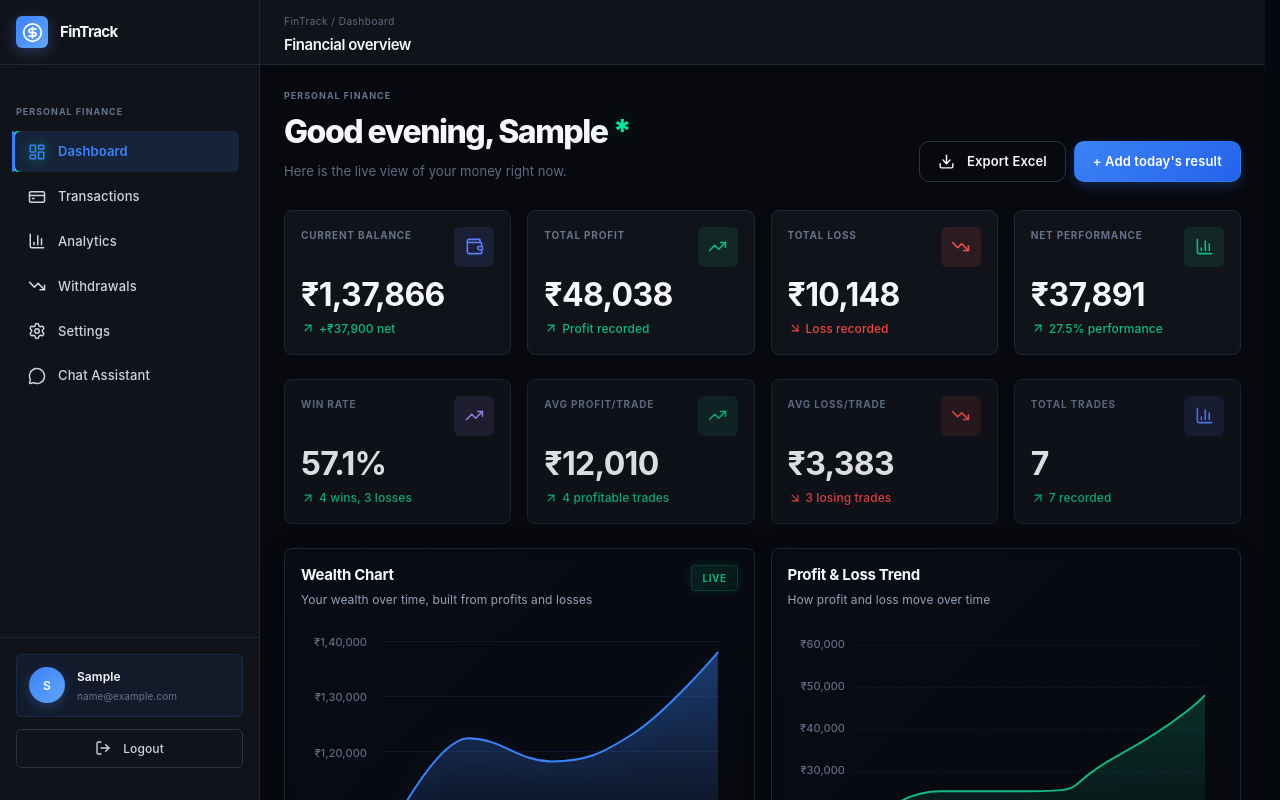
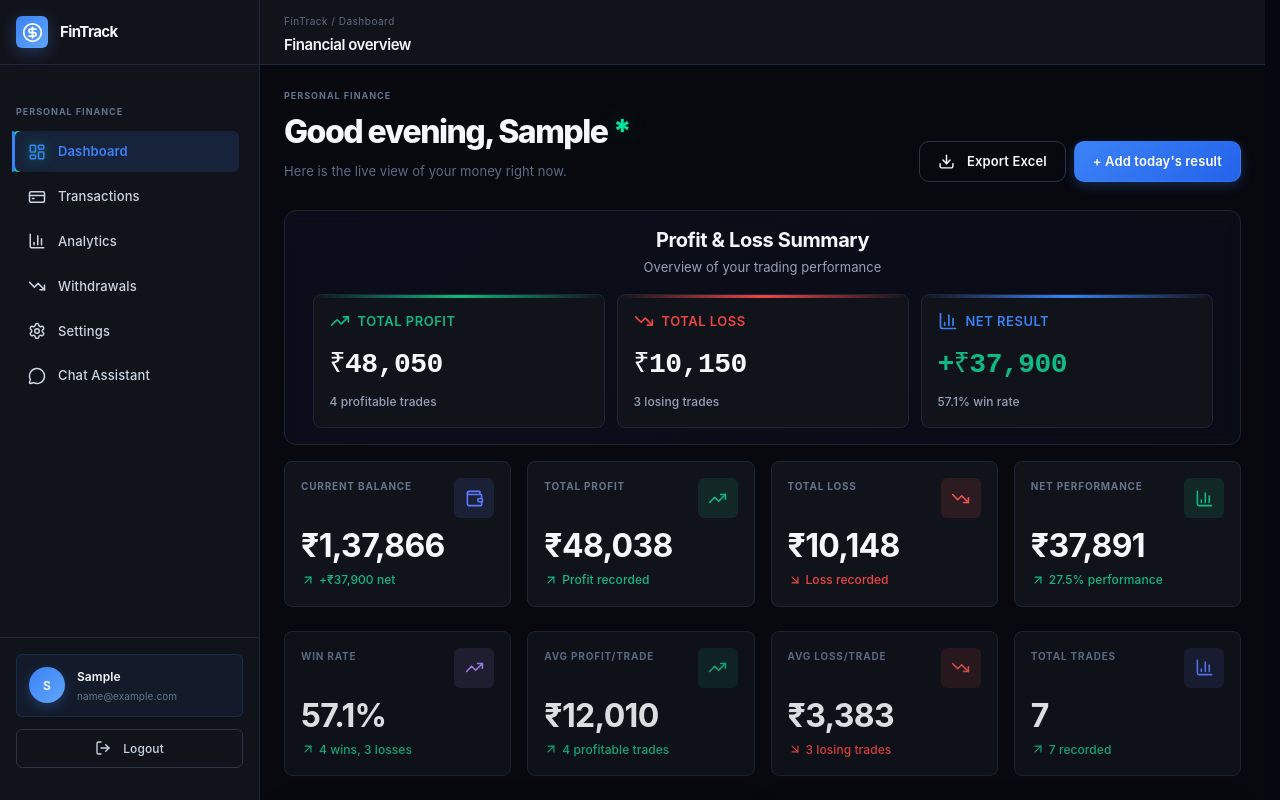
Before and after one commit to Varesh-Milind-Wani/FinSafe, a React (Vite) app: page / in a window 1280 px wide. Both pictures are taken after typing "Sample", "name@example.com", "Sample123" into the empty fields and a click on the button "Create account". Shown: the top 800 px of the page. Built offline with nearby package versions, Linux system fonts and the light colour scheme.

Commit message:
Add: Profit & Loss Summary section at top of Dashboard with dedicated cards for Total Profit, Total Loss, and Net Result

```diff
--- a/src/components/AddTransactionModal.tsx
+++ b/src/components/AddTransactionModal.tsx
@@ -271,7 +271,6 @@ const AddTransactionModal = ({
                 value={category}
                 onChange={(event) => setCategory(event.target.value)}
               >
-
                 <option value="Business Trade">Business Trade</option>
                 <option value="Intraday Equity">Intraday Equity</option>
                 <option value="Swing Trading">Swing Trading</option>
--- a/src/enhanced.css
+++ b/src/enhanced.css
@@ -1652,3 +1652,135 @@ input:focus, select:focus, textarea:focus {
   opacity: 0.5;
   cursor: not-allowed;
 }
+/* Profit & Loss Summary Section */
+.profit-loss-section {
+  margin: var(--spacing-xl) 0;
+  padding: var(--spacing-xl);
+  background: linear-gradient(135deg, rgba(99, 102, 241, 0.05), rgba(59, 130, 246, 0.03));
+  border: 1.5px solid var(--border-subtle);
+  border-radius: var(--radius-xl);
+  backdrop-filter: blur(8px);
+}
+
+.profit-loss-section .section-header {
+  text-align: center;
+  margin-bottom: var(--spacing-xl);
+}
+
+.profit-loss-section .section-header h2 {
+  font-size: 20px;
+  font-weight: 700;
+  color: var(--text-primary);
+  margin: 0 0 var(--spacing-sm) 0;
+  letter-spacing: -0.4px;
+}
+
+.profit-loss-section .section-header p {
+  font-size: 13px;
+  color: var(--text-tertiary);
+  margin: 0;
+}
+
+.profit-loss-cards {
+  display: grid;
+  grid-template-columns: repeat(auto-fit, minmax(280px, 1fr));
+  gap: var(--spacing-lg);
+  max-width: 900px;
+  margin: 0 auto;
+}
+
+.profit-loss-card {
+  padding: var(--spacing-xl);
+  background: var(--bg-secondary);
+  border: 1px solid var(--border-subtle);
+  border-radius: var(--radius-lg);
+  transition: all 0.3s ease;
+  position: relative;
+  overflow: hidden;
+}
+
+.profit-loss-card:hover {
+  transform: translateY(-2px);
+  box-shadow: 0 8px 25px rgba(0, 0, 0, 0.15);
+  border-color: var(--border-focus);
+}
+
+.profit-loss-card::before {
+  content: '';
+  position: absolute;
+  top: 0;
+  left: 0;
+  right: 0;
+  height: 3px;
+  background: linear-gradient(90deg, transparent, var(--accent-color), transparent);
+}
+
+.profit-card::before {
+  --accent-color: #10b981;
+}
+
+.loss-card::before {
+  --accent-color: #ef4444;
+}
+
+.net-card::before {
+  --accent-color: #3b82f6;
+}
+
+.profit-loss-card .card-header {
+  display: flex;
+  align-items: center;
+  gap: var(--spacing-md);
+  margin-bottom: var(--spacing-lg);
+}
+
+.profit-card .card-header {
+  color: #10b981;
+}
+
+.loss-card .card-header {
+  color: #ef4444;
+}
+
+.net-card .card-header {
+  color: #3b82f6;
+}
+
+.profit-loss-card .card-header span {
+  font-size: 13px;
+  font-weight: 600;
+  text-transform: uppercase;
+  letter-spacing: 0.5px;
+}
+
+.profit-loss-card .card-value {
+  font-size: 28px;
+  font-weight: 800;
+  color: var(--text-primary);
+  margin-bottom: var(--spacing-sm);
+  font-family: 'Courier New', monospace;
+  letter-spacing: -0.5px;
+}
+
+.profit-loss-card .card-subtitle {
+  font-size: 12px;
+  color: var(--text-tertiary);
+  font-weight: 500;
+}
+
+/* Responsive adjustments */
+@media (max-width: 768px) {
+  .profit-loss-cards {
+    grid-template-columns: 1fr;
+    gap: var(--spacing-md);
+  }
+
+  .profit-loss-section {
+    margin: var(--spacing-lg) 0;
+    padding: var(--spacing-lg);
+  }
+
+  .profit-loss-card .card-value {
+    font-size: 24px;
+  }
+}
--- a/src/pages/Dashboard.tsx
+++ b/src/pages/Dashboard.tsx
@@ -1198,6 +1198,55 @@ const Dashboard = ({ user, onAdd }: Props) => {
         </div>
       </div>
 
+      {/* Profit & Loss Summary Section */}
+      <div className="profit-loss-section">
+        <div className="section-header">
+          <h2>Profit & Loss Summary</h2>
+          <p>Overview of your trading performance</p>
+        </div>
+
+        <div className="profit-loss-cards">
+          <div className="profit-loss-card profit-card">
+            <div className="card-header">
+              <TrendingUp size={20} />
+              <span>Total Profit</span>
+            </div>
+            <div className="card-value">
+              {formatCurrency(totalProfit, user.currency)}
+            </div>
+            <div className="card-subtitle">
+              {profitCount} profitable trades
+            </div>
+          </div>
+
+          <div className="profit-loss-card loss-card">
+            <div className="card-header">
+              <TrendingDown size={20} />
+              <span>Total Loss</span>
+            </div>
+            <div className="card-value">
+              {formatCurrency(totalLoss, user.currency)}
+            </div>
+            <div className="card-subtitle">
+              {lossCount} losing trades
+            </div>
+          </div>
+
+          <div className="profit-loss-card net-card">
+            <div className="card-header">
+              <BarChart3 size={20} />
+              <span>Net Result</span>
+            </div>
+            <div className="card-value" style={{ color: netPerformance >= 0 ? '#10b981' : '#ef4444' }}>
+              {netPerformance >= 0 ? '+' : ''}{formatCurrency(netPerformance, user.currency)}
+            </div>
+            <div className="card-subtitle">
+              {winRate.toFixed(1)}% win rate
+            </div>
+          </div>
+        </div>
+      </div>
+
       <div className="stats-grid">
         <StatCard
           title="Current balance"
```
